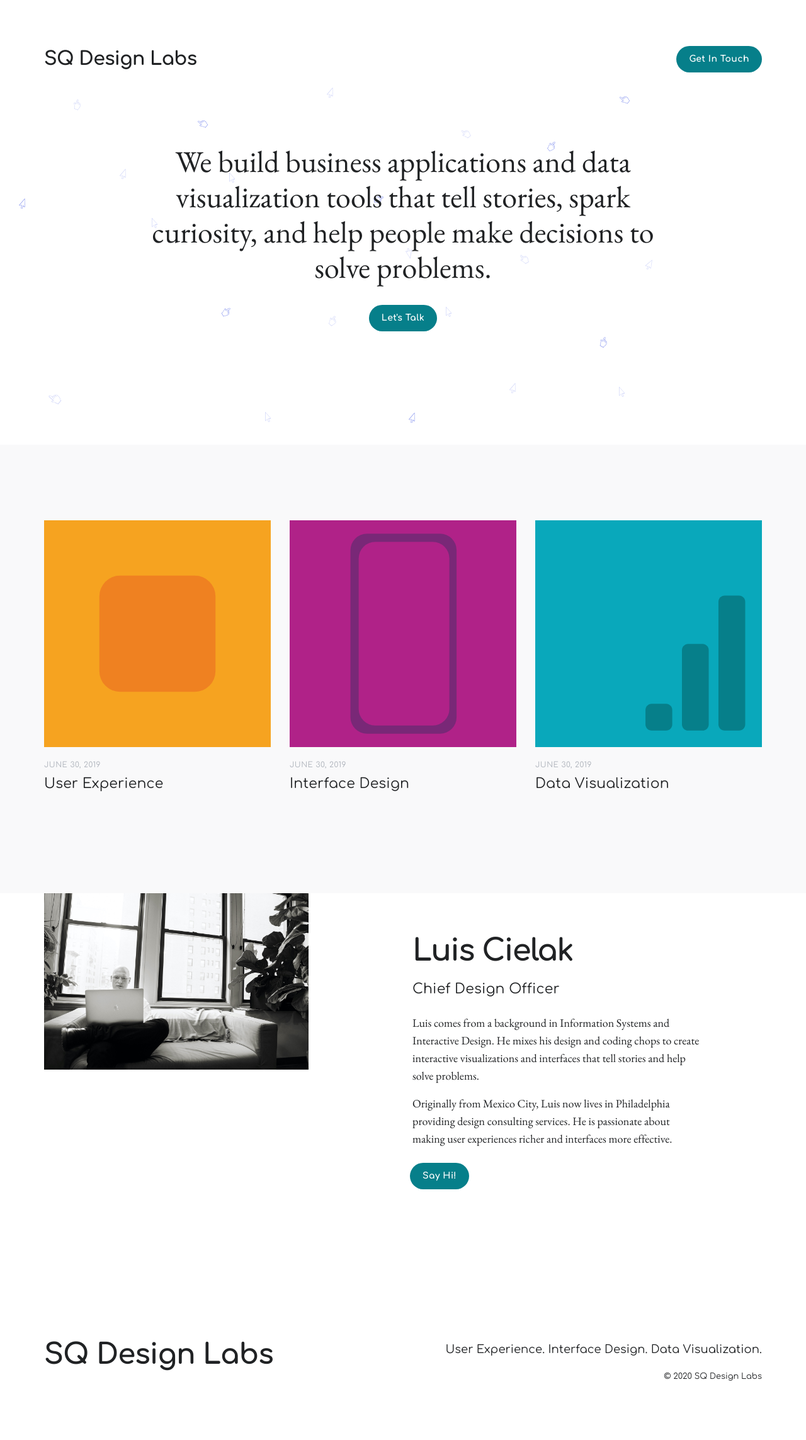
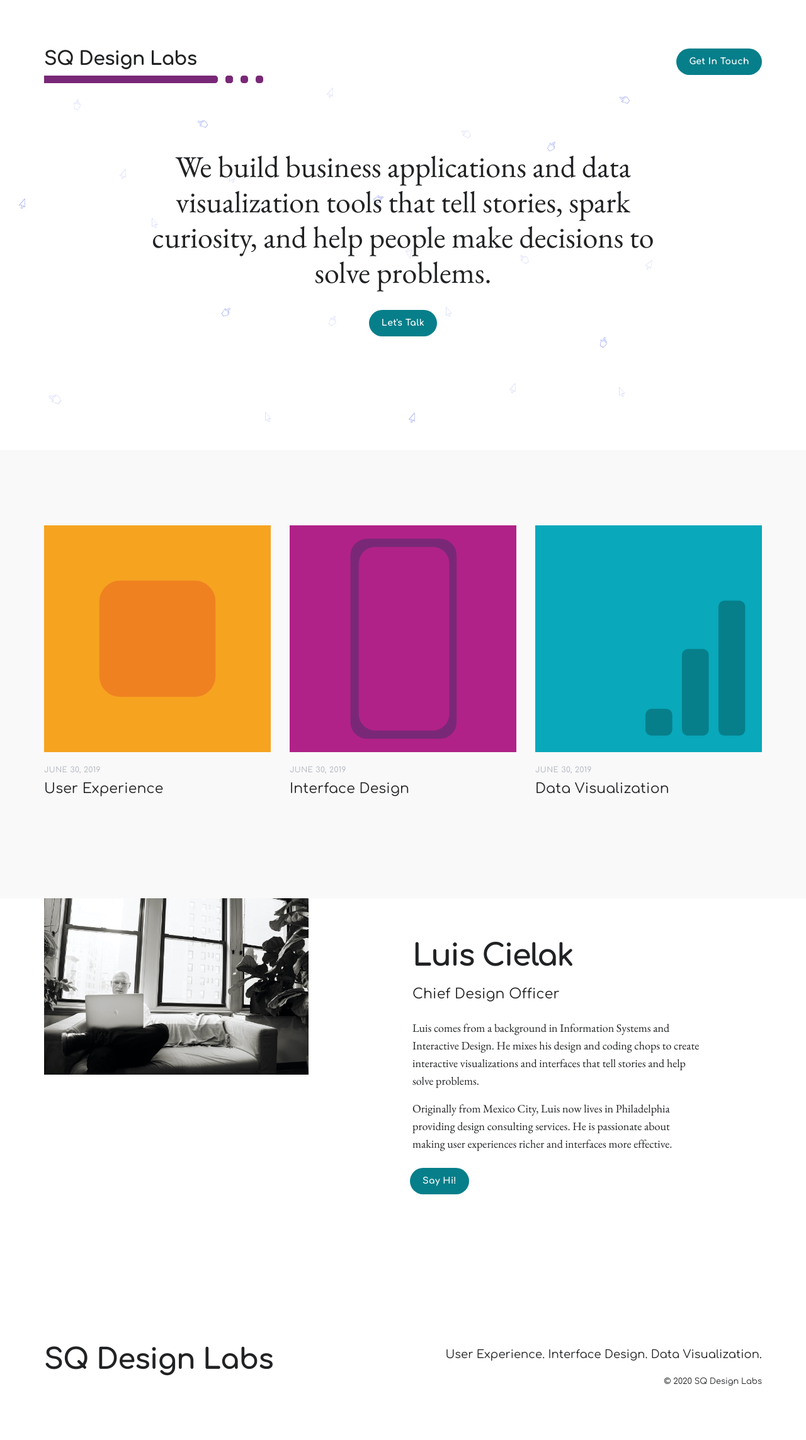
Before and after one commit to luiscielak/sqdesignlabs, a Jekyll site: the page built from index.html, in a window 1280 px wide. Shown: the whole page at 63% size. Built offline with Jekyll 4.4.1, drawn with Linux system fonts in a browser that asks for light colours; nearby versions of some CDN libraries.

Commit message:
Add underline divbar to header logo

```diff
--- a/_sass/_includes/_component__header.scss
+++ b/_sass/_includes/_component__header.scss
@@ -23,14 +23,24 @@
     font-weight: $sitetitle-weight;
     letter-spacing: $sitetitle-spacing;
     line-height: 1;
+    padding-bottom: 1rem;
     color: $text-dark-color;
+    background-image: url("/images/divbar-01.svg");
+    background-repeat: no-repeat;
+    background-size: contain;
+    background-position-x: -6px;
+    background-position-y: 100%;
+
+
 
     @include mq(tabletp) {
       font-size: $sitetitle-small;
+      padding-bottom: 0.5rem;
     }
 
     @include mq(laptop) {
       font-size: $sitetitle-small;
+
       line-height: 2;
     }
 
```
